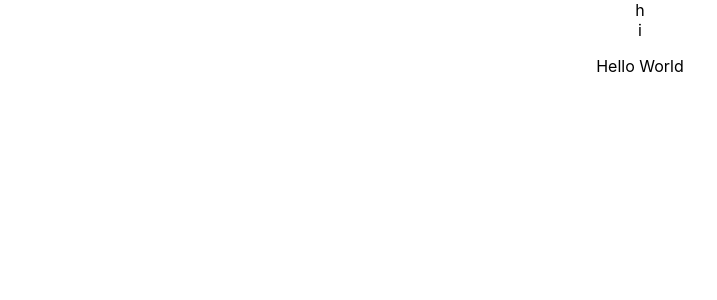
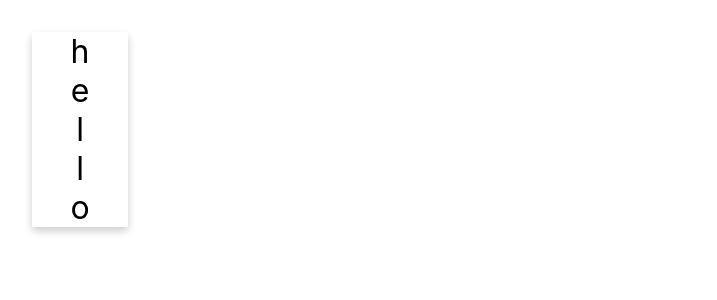
Before and after one commit to 6210110296/3SA03, a React (Create React App) app in the folder card-game/: page / in a window 1280 px wide. Shown: the top 300 px of the page, without its empty margins (0-717 px from the left). Built offline with nearby package versions, Linux system fonts and the light colour scheme.

Commit message:
component and prop2

```diff
--- a/card-game/src/App.css
+++ b/card-game/src/App.css
@@ -36,3 +36,13 @@
     transform: rotate(360deg);
   }
 }
+
+.card {
+ display: inline-block;
+ text-align: center;
+ width: 3em;
+ font-size: 2em;
+ box-shadow: 0 4px 8px 0 rgba(0,0,0,0.2);
+ margin: 1em;
+ user-select: none;
+}
--- a/card-game/src/App.js
+++ b/card-game/src/App.js
@@ -1,17 +1,13 @@
 import CharacterCard from './CharacterCard';
 import './App.css';
+const word = "hello"
 
 function App() {
   return (
-    <div className="App">
-      <div>
-        <CharacterCard value="h" />
-        <CharacterCard value="i" />
-      </div>
-
-      <p>
-        Hello {"World"}
-      </p>
+    <div className="card">
+      {
+        Array.from(word).map((c, i) => <CharacterCard value={c} key={i} />)
+      }
     </div>
   );
 }
```
Also changed, not shown: card-game/src/WordCard.js (added, +8 -0 lines).
